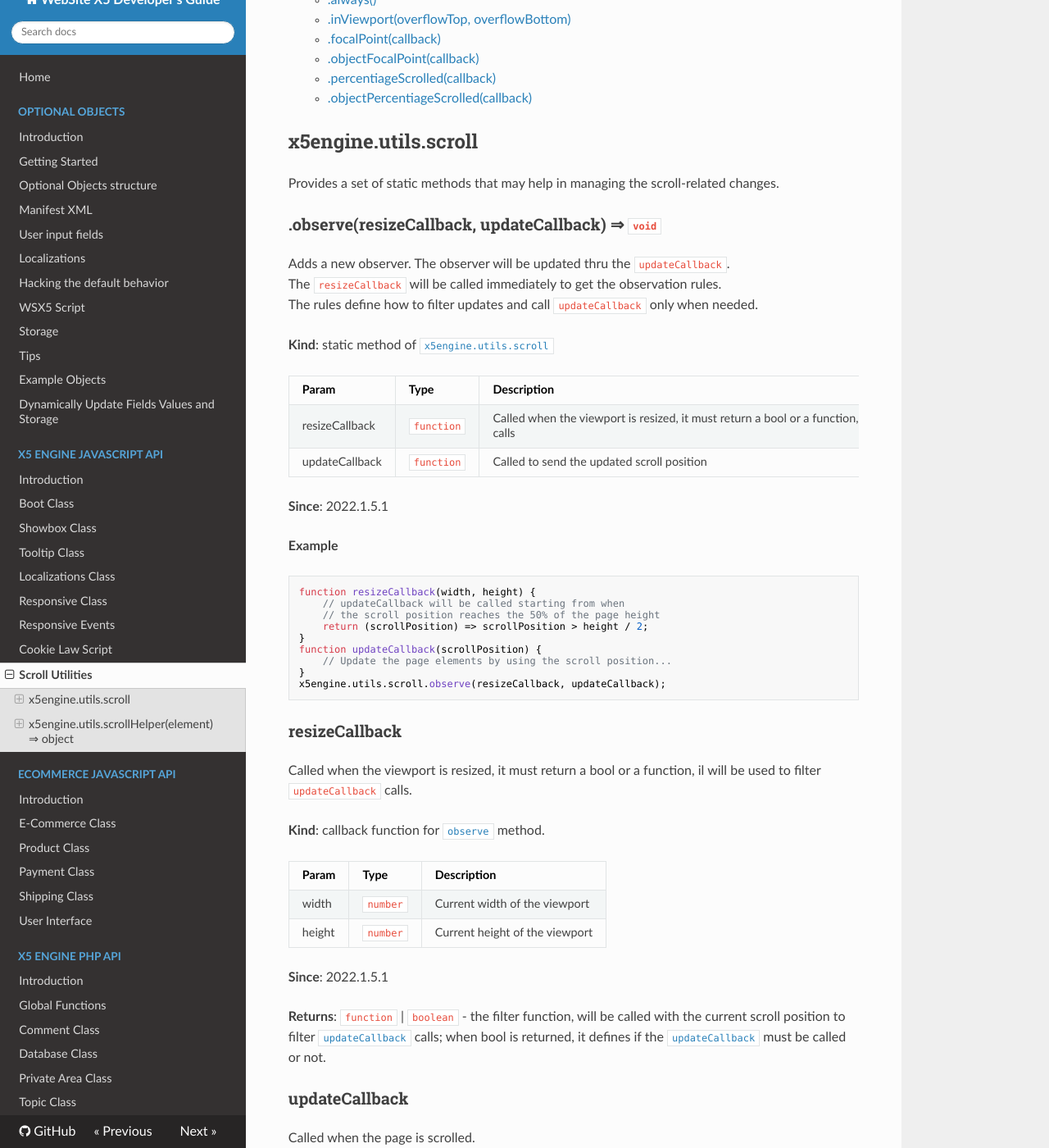
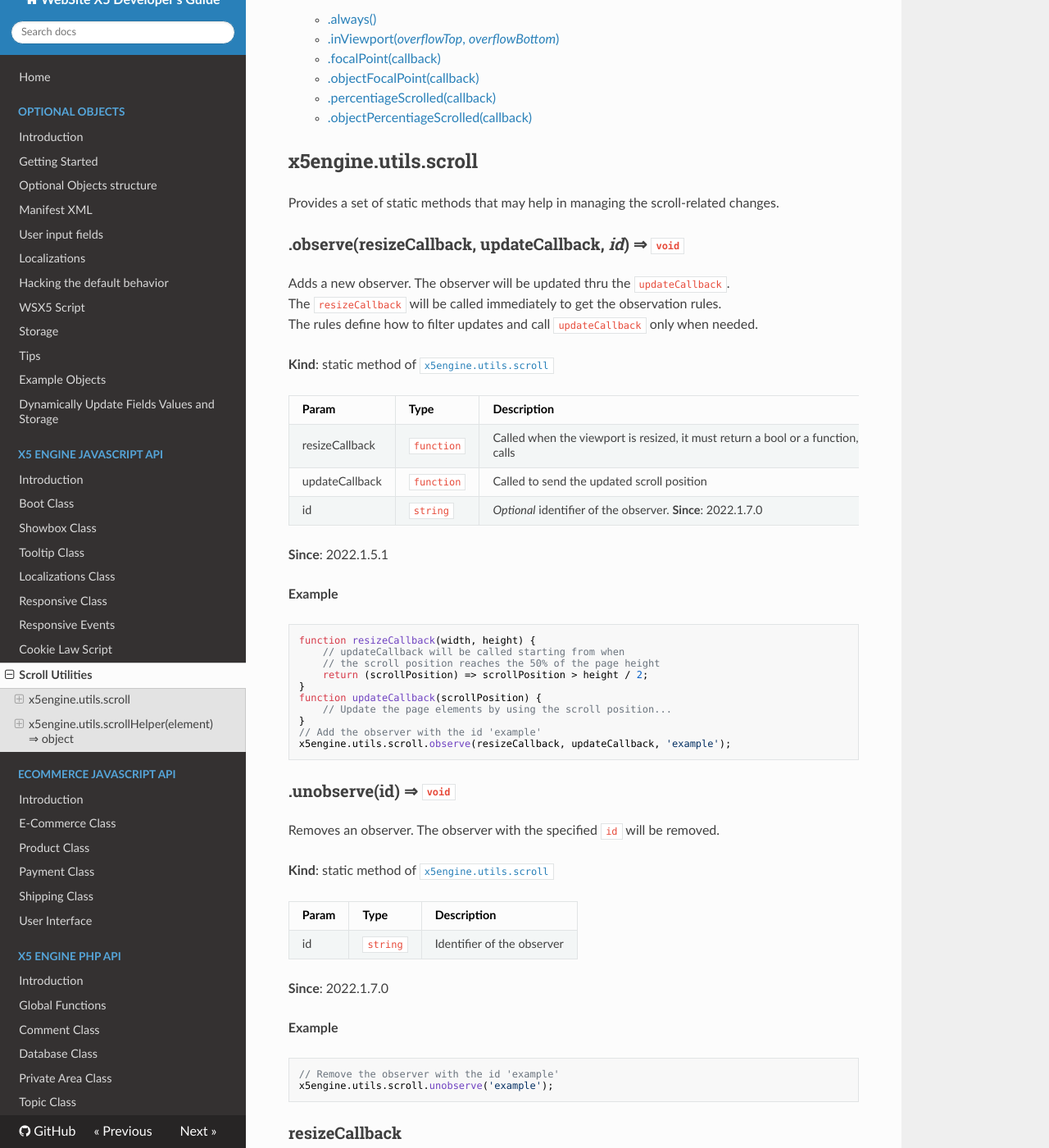
Before and after one commit to WebSiteX5/wsx5-developers-guide, an MkDocs documentation site: the page built from docs/generic-javascript-api/scroll.md, in a window 1280 px wide and 1400 px high, scrolled down 376 px. Shown: the whole window at 82% size. Built offline with MkDocs 1.6.1, drawn with Linux system fonts in a browser that asks for light colours; nearby versions of some CDN libraries; some of the changed text lies outside the part shown.

Commit message:
Introducing Scroll Unobserve

````diff
--- a/docs/generic-javascript-api/scroll.md
+++ b/docs/generic-javascript-api/scroll.md
@@ -3,12 +3,13 @@
 The X5 Engine API provides you a set of scroll-related utilities.
 
 * [x5engine.utils.scroll](#module_x5engine.utils.scroll)
-    * [.observe(resizeCallback, updateCallback)](#module_x5engine.utils.scroll.observe)
+    * [.observe(resizeCallback, updateCallback, *id*)](#module_x5engine.utils.scroll.observe)
+    * [.unobserve(id)](#module_x5engine.utils.scroll.unobserve)
     * [resizeCallback](#module_x5engine.utils.scroll.resizeCallback)
     * [updateCallback](#module_x5engine.utils.scroll.updateCallback)
 * [x5engine.utils.scrollHelper(element)](#module_x5engine.utils.scrollHelper)
     * [.always()](#module_x5engine.utils.scrollHelper.always)
-    * [.inViewport(overflowTop, overflowBottom)](#module_x5engine.utils.scrollHelper.inViewport)
+    * [.inViewport(*overflowTop*, *overflowBottom*)](#module_x5engine.utils.scrollHelper.inViewport)
     * [.focalPoint(callback)](#module_x5engine.utils.scrollHelper.focalPoint)
     * [.objectFocalPoint(callback)](#module_x5engine.utils.scrollHelper.objectFocalPoint)
     * [.percentiageScrolled(callback)](#module_x5engine.utils.scrollHelper.percentiageScrolled)
@@ -20,7 +21,7 @@ The X5 Engine API provides you a set of scroll-related utilities.
 Provides a set of static methods that may help in managing the scroll-related changes.
 
 <a name="module_x5engine.utils.scroll.observe"></a>
-### .observe(resizeCallback, updateCallback) ⇒ <code>void</code>
+### .observe(resizeCallback, updateCallback, *id*) ⇒ <code>void</code>
 
 Adds a new observer. The observer will be updated thru the <code>updateCallback</code>.
 The <code>resizeCallback</code> will be called immediately to get the observation rules.
@@ -32,6 +33,7 @@ The rules define how to filter updates and call <code>updateCallback</code> only
 | -------------- | --------------------- | ------------------------------------------------------------------------ |
 | resizeCallback | <code>function</code> | Called when the viewport is resized, it must return a bool or a function, il will be used to filter <code>[updateCallback](#module_x5engine.utils.scroll.updateCallback)</code> calls                                                                                                               |
 | updateCallback | <code>function</code> | Called to send the updated scroll position                               |
+| id             | <code>string</code>   | *Optional* identifier of the observer. **Since**: 2022.1.7.0             |
 
 **Since**: 2022.1.5.1
 
@@ -45,7 +47,27 @@ function resizeCallback(width, height) {
 function updateCallback(scrollPosition) {
     // Update the page elements by using the scroll position...
 }
-x5engine.utils.scroll.observe(resizeCallback, updateCallback);
+// Add the observer with the id 'example'
+x5engine.utils.scroll.observe(resizeCallback, updateCallback, 'example');
+```
+
+<a name="module_x5engine.utils.scroll.unobserve"></a>
+### .unobserve(id) ⇒ <code>void</code>
+
+Removes an observer. The observer with the specified <code>id</code> will be removed.
+
+**Kind**: static method of <code>[x5engine.utils.scroll](#module_x5engine.utils.scroll)</code>
+
+| Param | Type                | Description                |
+| ----- | ------------------- | -------------------------- |
+| id    | <code>string</code> | Identifier of the observer |
+
+**Since**: 2022.1.7.0
+
+**Example**
+```js
+// Remove the observer with the id 'example'
+x5engine.utils.scroll.unobserve('example');
 ```
 
 <a name="module_x5engine.utils.scroll.resizeCallback"></a>
@@ -117,7 +139,7 @@ This function can be called to obtain a <code>[resizeCallback](#module_x5engine.
 **Returns**: <code>function</code>
 
 <a name="module_x5engine.utils.scrollHelper.inViewport"></a>
-### .inViewport(overflowTop, overflowBottom) ⇒ <code>function</code>
+### .inViewport(*overflowTop*, *overflowBottom*) ⇒ <code>function</code>
 
 This function can be called to obtain a <code>[resizeCallback](#module_x5engine.utils.scroll.resizeCallback)</code> that filter the observing element when it is into the viewport.
 
````
